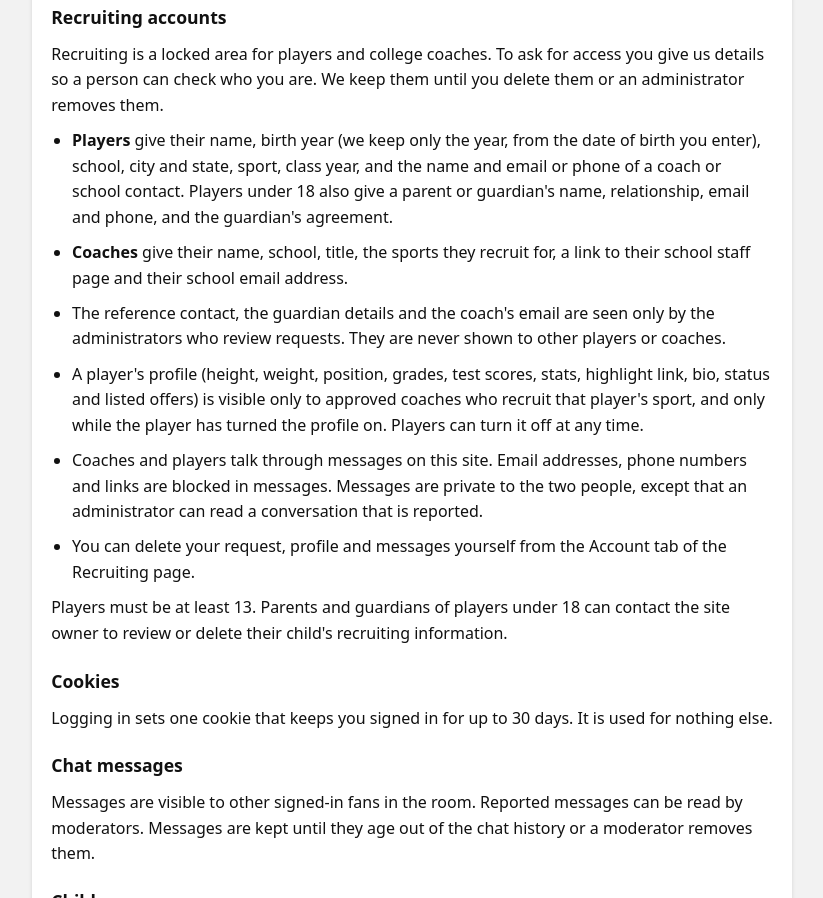
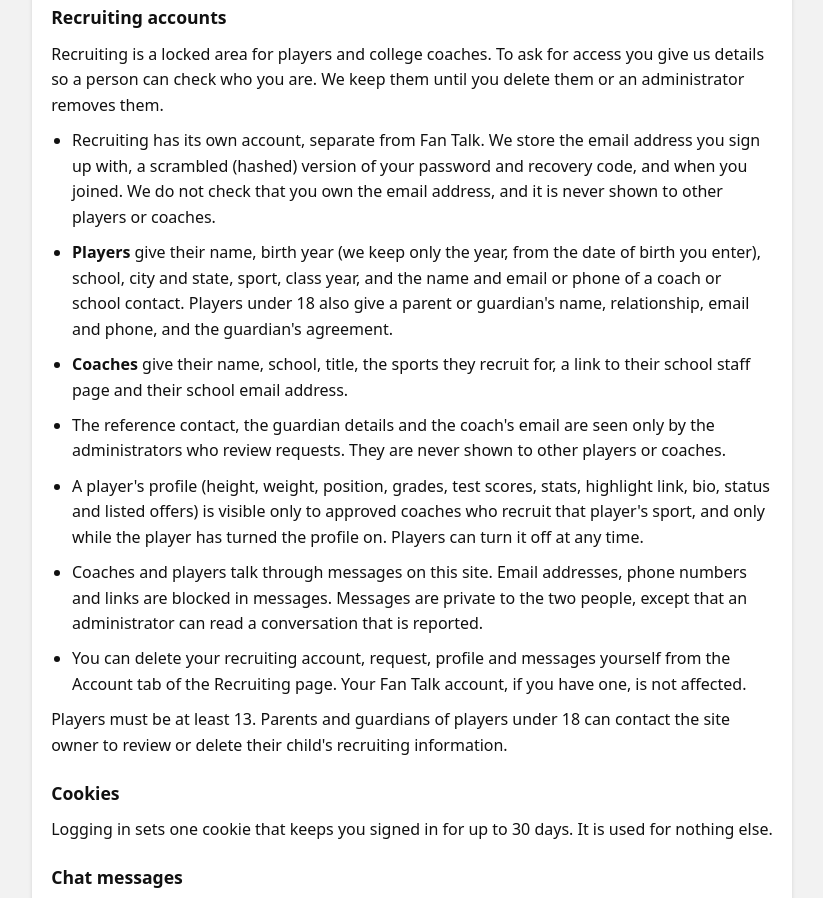
Before and after one commit to Elliot04-hbcus/elliot04-hbcus.github.io., a website: page privacy.html in a window 1280 px wide. Shown: the part 520-1418 px from the top of the page, without its empty margins (228-1051 px from the left). Drawn offline with Linux system fonts and the light colour scheme; no server answers.

Commit message:
Update recruiting account deletion instructions
Clarified account deletion process for recruiting accounts.

```diff
--- a/privacy.html
+++ b/privacy.html
@@ -325,12 +325,13 @@ label.field input {
   <h2>Recruiting accounts</h2>
   <p>Recruiting is a locked area for players and college coaches. To ask for access you give us details so a person can check who you are. We keep them until you delete them or an administrator removes them.</p>
   <ul>
+    <li>Recruiting has its own account, separate from Fan Talk. We store the email address you sign up with, a scrambled (hashed) version of your password and recovery code, and when you joined. We do not check that you own the email address, and it is never shown to other players or coaches.</li>
     <li><strong>Players</strong> give their name, birth year (we keep only the year, from the date of birth you enter), school, city and state, sport, class year, and the name and email or phone of a coach or school contact. Players under 18 also give a parent or guardian's name, relationship, email and phone, and the guardian's agreement.</li>
     <li><strong>Coaches</strong> give their name, school, title, the sports they recruit for, a link to their school staff page and their school email address.</li>
     <li>The reference contact, the guardian details and the coach's email are seen only by the administrators who review requests. They are never shown to other players or coaches.</li>
     <li>A player's profile (height, weight, position, grades, test scores, stats, highlight link, bio, status and listed offers) is visible only to approved coaches who recruit that player's sport, and only while the player has turned the profile on. Players can turn it off at any time.</li>
     <li>Coaches and players talk through messages on this site. Email addresses, phone numbers and links are blocked in messages. Messages are private to the two people, except that an administrator can read a conversation that is reported.</li>
-    <li>You can delete your request, profile and messages yourself from the Account tab of the Recruiting page.</li>
+    <li>You can delete your recruiting account, request, profile and messages yourself from the Account tab of the Recruiting page. Your Fan Talk account, if you have one, is not affected.</li>
   </ul>
   <p>Players must be at least 13. Parents and guardians of players under 18 can contact <span data-contact>the site owner</span> to review or delete their child's recruiting information.</p>
   <h2>Cookies</h2>
```
